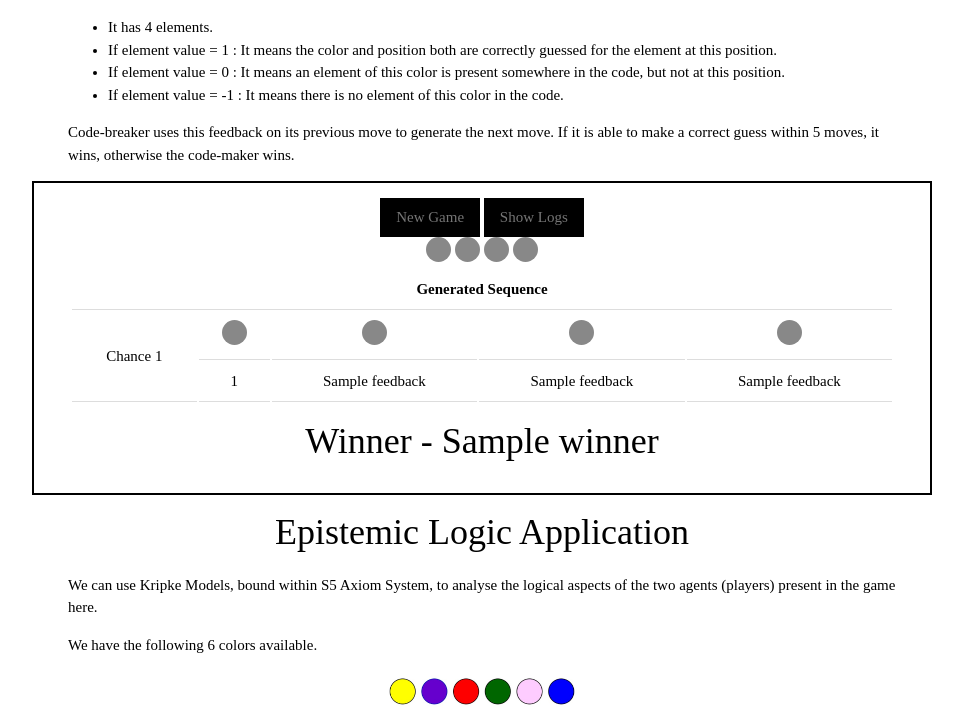
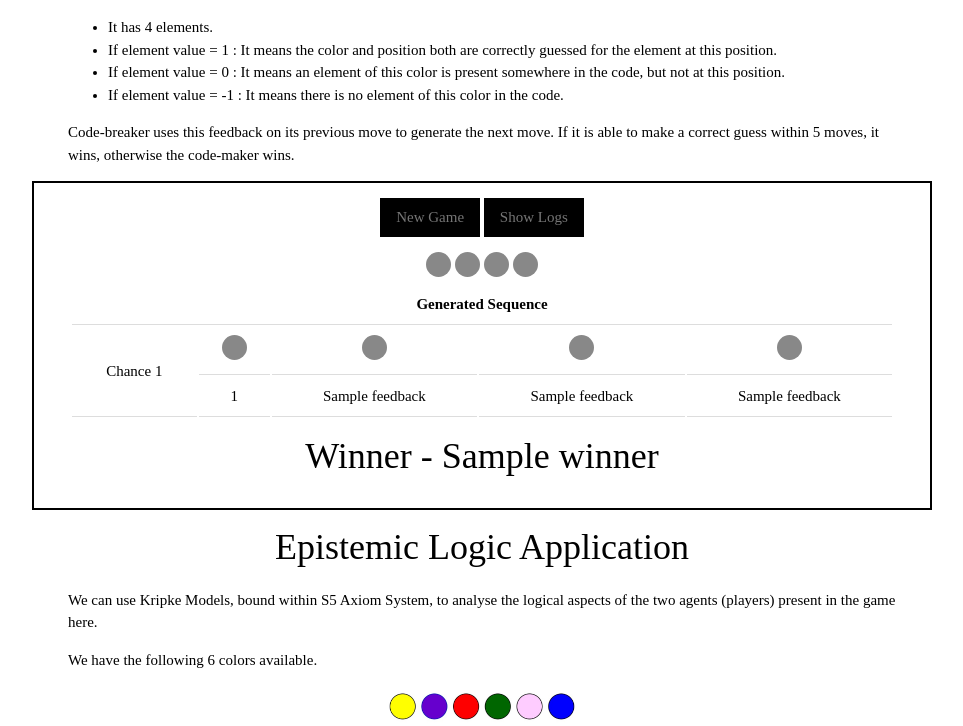
Before and after one commit to tskr1681/Mastermindgame, a Flask app: template templates/game.html in a window 1280 px wide. Shown: the part 620-1346 px from the top of the page, without its empty margins (158-1121 px from the left). Run offline with Flask 2, Linux system fonts and the light colour scheme; the template is opened without the code that fills it: most values are stand-ins (such as "Sample title", 1, 10 or a date in 2020).

Commit message:
Update game.html

```diff
--- a/templates/game.html
+++ b/templates/game.html
@@ -70,8 +70,11 @@
 
             .img-fluid{
             margin: 0 auto;
+            }
 
-
+            #myTable{
+            margin-top: 15px !important;
+            }
 
 
         </style>
```
